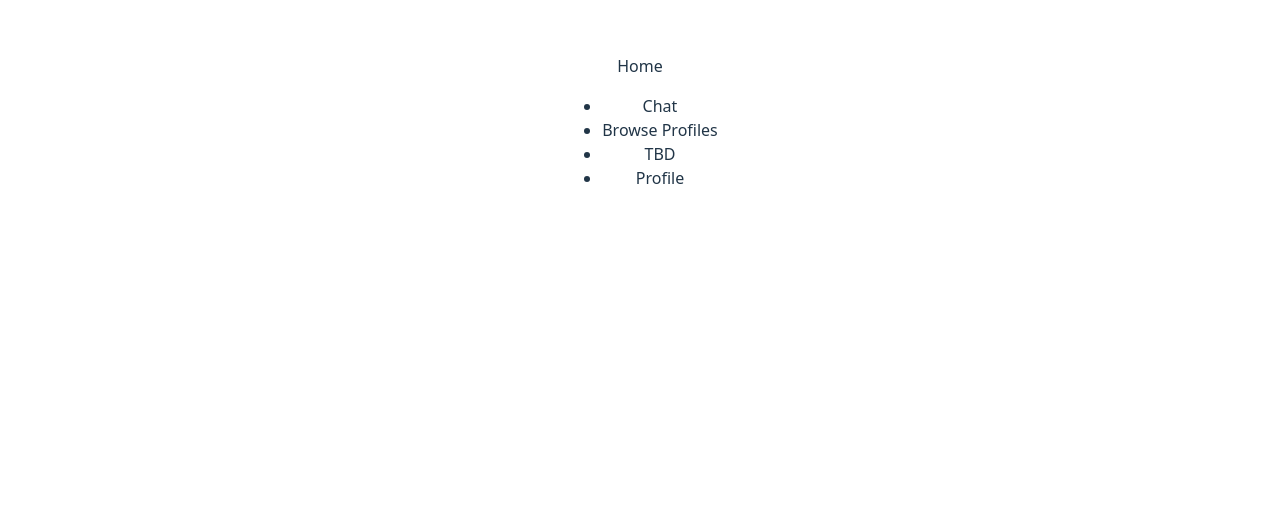
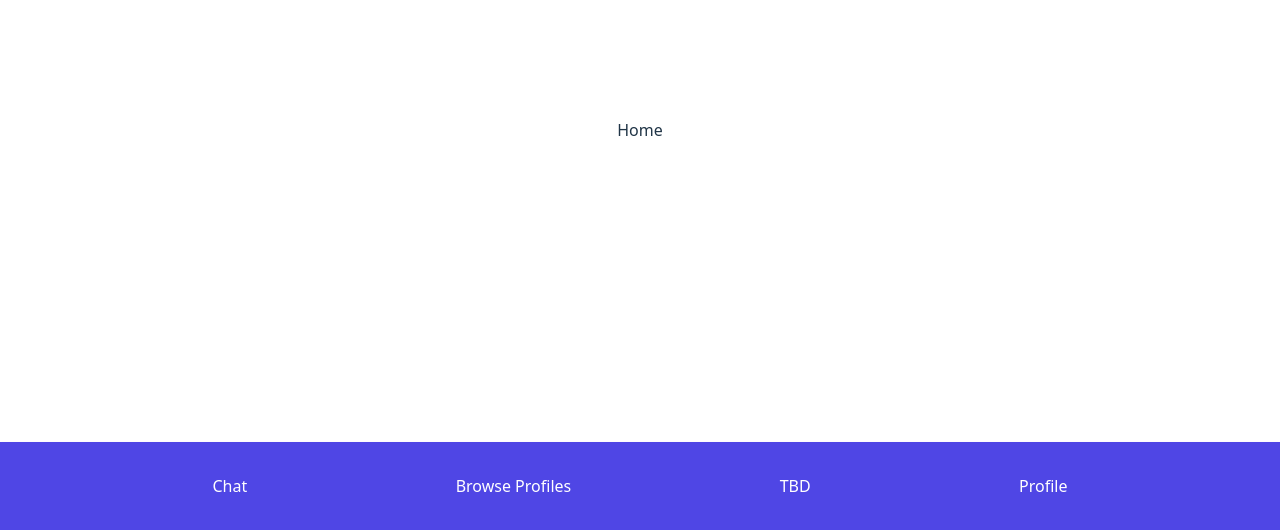
Before and after one commit to alecfaustino/studyapp, a React (Vite) app: page / in a window 1280 px wide. Shown: the part 270-800 px from the top of the page. Built offline with nearby package versions, Linux system fonts and the light colour scheme.

Commit message:
add bottom nav styles

```diff
--- a/src/components/BottomNav.tsx
+++ b/src/components/BottomNav.tsx
@@ -1,9 +1,12 @@
+import '../styles/BottomNav.css'
 const BottomNav = () => {
 
   // TODO change the li to icons and use Link react Routes
   return (
     <>
-      <ul>
+      <div className='navbar'>
+
+        <ul className='navlist'>
           <li>Chat</li>
           <li>Browse Profiles</li>
           <li>TBD</li>
@@ -12,6 +15,8 @@ const BottomNav = () => {
           <li>Profile</li>
         </ul>
 
+      </div>
+
     </>
   )
 }
--- /dev/null
+++ b/src/styles/BottomNav.css
@@ -0,0 +1,26 @@
+.navbar {
+  position: fixed;
+  bottom: 0;
+  left: 0;
+  right: 0;
+  z-index: 1000;
+  /* change the colors - temporary */
+  background-color: #4f46e5;
+  color: white;
+  padding: 1rem 1.25rem;
+  display: flex;
+  justify-content: space-between;
+  align-items: center;
+  box-shadow: 0 2px 4px rgba(0, 0, 0, 0.08);
+
+}
+
+
+.navlist {
+  list-style: none;
+  display: flex;
+  flex-grow: 1;
+  padding: 0;
+  gap: 1rem;
+  justify-content: space-evenly;
+}
```
Lines whose indentation alone changed are shown as unchanged.
